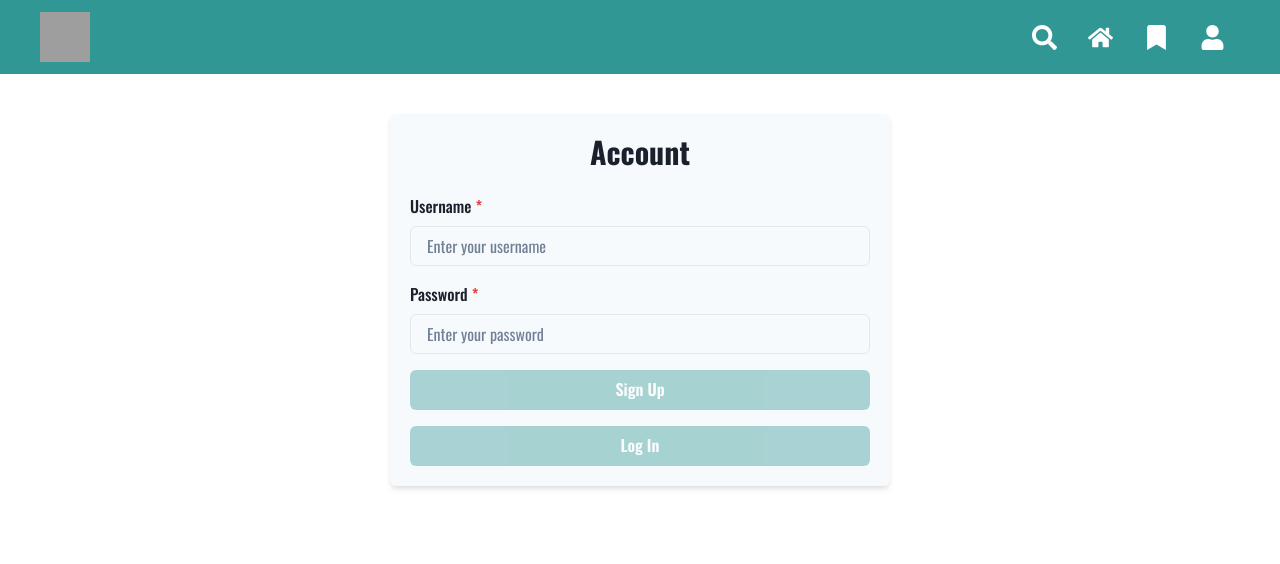
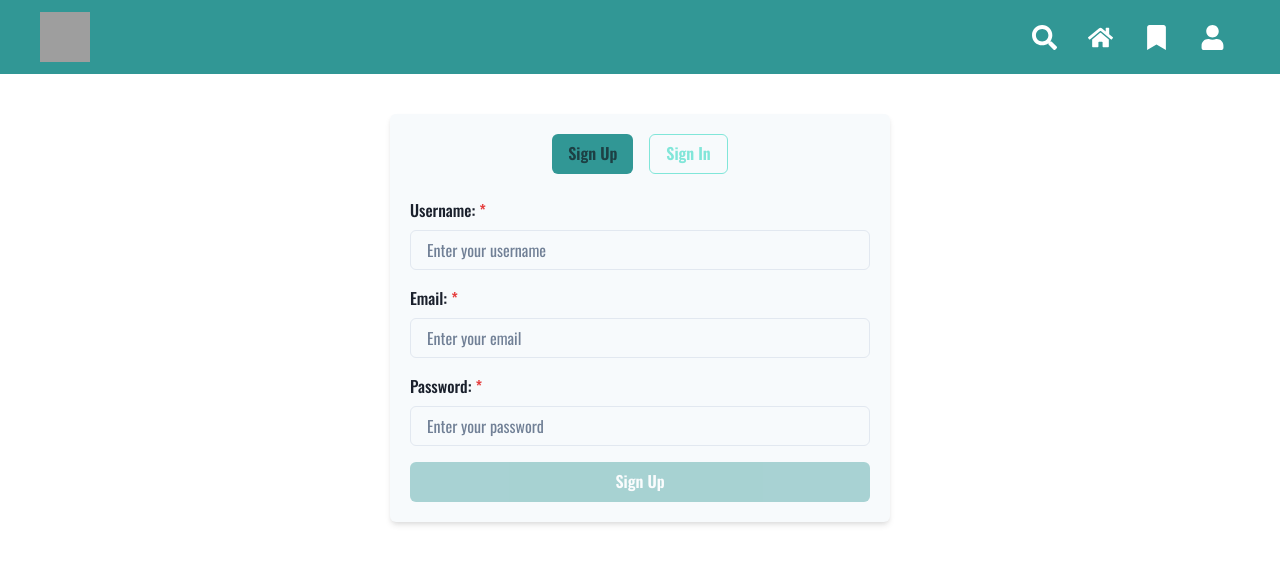
Before and after one commit to anne116/personal-project---MarketMaster, a React (Create React App) app in the folder frontend/: page /account in a window 1280 px wide. Shown: the top 564 px of the page. Built offline with nearby package versions, Linux system fonts and the light colour scheme; grey boxes are pictures that could not be loaded.

Commit message:
Fix: Account page. Complete sign up and sign in functionality and both can talk to table in DB

```diff
--- a/frontend/src/pages/Account.js
+++ b/frontend/src/pages/Account.js
@@ -1,11 +1,21 @@
 import React, { useState } from 'react';
-import { Box, Button, Input, FormControl, FormLabel, Heading, VStack, Text } from '@chakra-ui/react';
+import { Box, Button, Input, FormControl, FormLabel, VStack, Text, HStack } from '@chakra-ui/react';
+import { useNavigate } from 'react-router-dom';
 
 function Account() {
-  const [username, setUsername] = useState('');
-  const [password, setPassword] = useState('');
-  const [message, setMessage] = useState(null);
-  const [error, setError] = useState(null);
+  const [ activeTab, setActiveTab ] = useState('signup');
+
+  const [ signupName, setSignupName ] = useState('');
+  const [ signupEmail, setSignupEmail ] = useState('');
+  const [ signupPassword, setSignupPassword ] = useState('');
+
+  const [ signinEmail, setSigninEmail ] = useState('');
+  const [ signinPassword, setSigninPassword ] = useState('');
+
+  const [ message, setMessage ] = useState(null);
+  const [ error, setError ] = useState(null);
+
+  const navigate = useNavigate();
 
   const signup = async () => {
     setError(null);
@@ -16,7 +26,7 @@ function Account() {
         headers: {
           'Content-Type': 'application/json',
         },
-        body: JSON.stringify({ username, password }),
+        body: JSON.stringify({ name: signupName, email: signupEmail, password: signupPassword }),
       });
       if (!response.ok) throw new Error('Failed to create account');
       const data = await response.json();
@@ -26,46 +36,81 @@ function Account() {
     }
   };
 
-  const login = async () => {
+  const signin = async () => {
     setError(null);
     setMessage(null);
     try {
-      const response = await fetch('http://localhost:8000/login', {
+      const response = await fetch('http://localhost:8000/signin', {
         method: 'POST',
         headers: {
-          'Content-Type': 'application/json',
+          'Content-Type': 'application/x-www-form-urlencoded',
         },
-        body: JSON.stringify({ username, password }),
+        body: new URLSearchParams({
+          username: signinEmail,
+          password: signinPassword
+        })
       });
-      if (!response.ok) throw new Error('Failed to login');
+      if (!response.ok) throw new Error('Failed to sign in');
       const data = await response.json();
       setMessage(data.message);
+      localStorage.setItem('token', data.access_token);
+      navigate('/saved');
     } catch (err) {
       setError(err.message);
     }
   };
 
-  const isFormValid = () => {
-    return username.length > 0 && password.length > 0;
+  const isSignupFormValid = () => {
+    return signupName.length > 0 && signupEmail.length >0 && signupPassword.length > 0;
+  };
+
+  const isSigninFormValid = () => {
+    return signinEmail.length > 0 && signinPassword.length > 0 ;
   };
 
   return (
     <Box p={5} maxW="500px" mx="auto" mt={10} bg="gray.50" borderRadius="md" boxShadow="md">
-      <Heading as="h2" size="lg" textAlign="center" mb={6}>Account</Heading>
+      <HStack spacing={4} justify="center" mb={6}>
+        <Button
+          onClick = { () => setActiveTab('signup') }
+          colorScheme = "teal"
+          color = { activeTab === 'signup' ? 'brand.900' : 'teal.200' }
+          variant = {activeTab === 'signup' ? 'solid' : 'outline'}>
+          Sign Up
+        </Button>
+        <Button
+        onClick={ () => setActiveTab('signin') }
+        colorScheme= "teal"
+        color = { activeTab === 'signin' ? 'brand.900' : 'brand.200' }
+        variant={activeTab === 'signin' ? 'solid' : 'outline' }>
+          Sign In
+        </Button>
+      </HStack>
+
       <VStack spacing={4}>
-        <FormControl id="username" isRequired>
-          <FormLabel>Username</FormLabel>
+        {activeTab === 'signup' && (
+          <>
+          <FormControl id="signupName" isRequired>
+            <FormLabel>Username:</FormLabel>
             <Input
-            value={username}
-            onChange={(e) => setUsername(e.target.value)}
+              value={signupName}
+              onChange={(e) => setSignupName(e.target.value)}
               placeholder="Enter your username"
             />
           </FormControl>
-        <FormControl id="password" isRequired>
-          <FormLabel>Password</FormLabel>
+          <FormControl id="signupEmail" isRequired>
+            <FormLabel>Email:</FormLabel>
             <Input
-            value={password}
-            onChange={(e) => setPassword(e.target.value)}
+              value={signupEmail}
+              onChange={(e) => setSignupEmail(e.target.value)}
+              placeholder="Enter your email"
+            />
+          </FormControl>
+          <FormControl id="signupPassword" isRequired>
+            <FormLabel>Password:</FormLabel>
+            <Input
+              value={signupPassword}
+              onChange={(e) => setSignupPassword(e.target.value)}
               type="password"
               placeholder="Enter your password"
             />
@@ -74,18 +119,42 @@ function Account() {
             colorScheme="teal"
             width="full"
             onClick={signup}
-          isDisabled={!isFormValid()}
+            isDisabled={!isSignupFormValid()}
           >
             Sign Up
           </Button>
+          </>
+        )}
+
+        {activeTab === 'signin' && (
+          <>
+          <FormControl id="signinEmail" isRequired>
+            <FormLabel>Email:</FormLabel>
+            <Input
+              value={signinEmail}
+              onChange={ (e) => setSigninEmail(e.target.value) }
+              placeholder="Email"
+            />
+          </FormControl>
+          <FormControl id="signinPassword" isRequired>
+            <FormLabel>Password:</FormLabel>
+            <Input
+              value={signinPassword}
+              onChange={ (e) => setSigninPassword(e.target.value) }
+              placeholder="Password"
+            />
+          </FormControl>
           <Button
             colorScheme="blue"
             width="full"
-          onClick={login}
-          isDisabled={!isFormValid()}
+            onClick={signin}
+            isDisabled={!isSigninFormValid()}
           >
-          Log In
+            Sign In
           </Button>
+        </>
+        )}
+
         {message && <Text color="green.500">{message}</Text>}
         {error && <Text color="red.500">{error}</Text>}
       </VStack>
```
Lines whose indentation alone changed are shown as unchanged.
